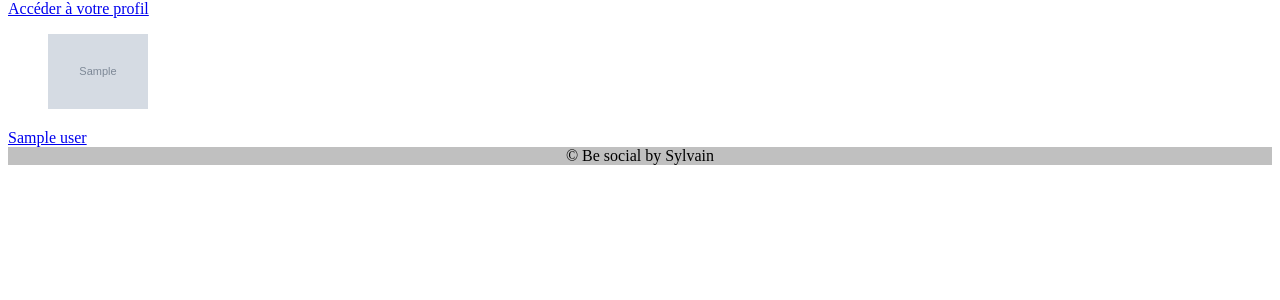
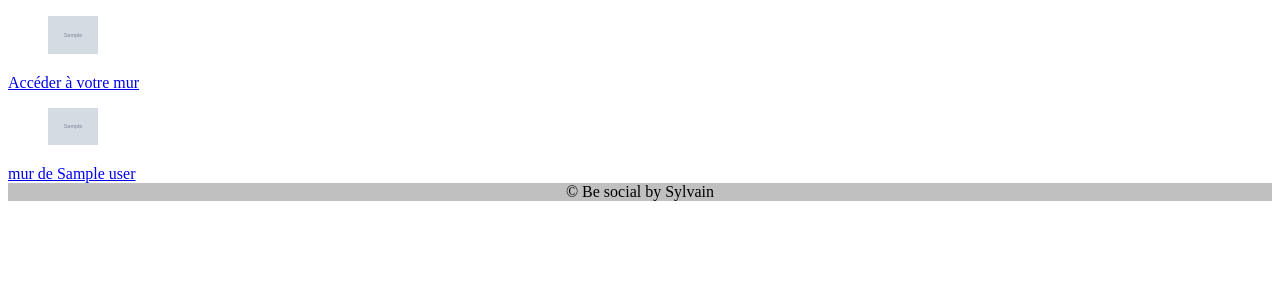
Before and after one commit to sylvainnizac/DjTest-Social, a Django app: template social/templates/social/profils.html in a window 1280 px wide. Shown: the part 44-344 px from the top of the page. Run offline with Django 3.2, Linux system fonts and the light colour scheme; the template is opened without the code that fills it: most values are stand-ins (such as "Sample title", 1, 10 or a date in 2020); grey boxes marked "Sample" are stand-in pictures.

Commit message:
List_Profils modification, avatar in profil.html for connected user

```diff
--- a/social/templates/social/profils.html
+++ b/social/templates/social/profils.html
@@ -2,19 +2,25 @@
 {% block content %}
 
     <section class="profil">
+    {% for log in logged %}
         <article>
-            <a href="{% url 'wall' user.id %}">Accéder à votre profil</a>
+            <figure>
+                <img class="avatar" src="{{ log.avatar.url }}" alt="avatar de {{ log.user }}" />
+            </figure>
+            <a href="{% url 'wall' log.id %}">Accéder à votre mur</a>
         </article>
+    {% endfor %}
+
     {% for profil in profils %}
         <article>
             <figure>
                 <img class="avatar" src="{{ profil.avatar.url }}" alt="avatar de {{ profil.user }}" />
             </figure>
-            <a href="{% url 'wall' profil.id %}">{{ profil.user }}</a>
+            <a href="{% url 'wall' profil.id %}">mur de {{ profil.user }}</a>
         </article>
     {% empty %}
-        <article>Aucun utilisateur.</article>
+        <article>Aucun autre utilisateur.</article>
+    {% endfor %}
     </section>
-    {% endfor %}
 
 {% endblock %}
--- a/static/css/style.css
+++ b/static/css/style.css
@@ -15,6 +15,6 @@ nav
 
 .avatar
 {
-    max-height : 100px;
-    max-width : 100px;
+    max-height : 50px;
+    max-width : 50px;
 }
```
Also changed, not shown: social/views.py (+8 -0 lines).
